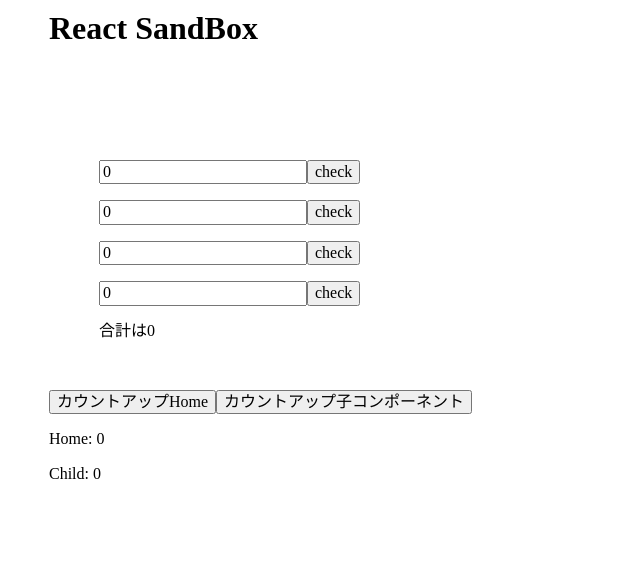
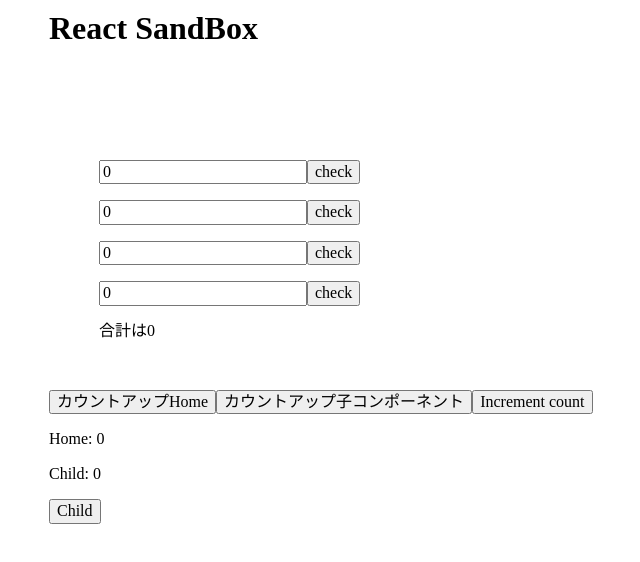
Before and after one commit to ryokatsuse/react-sandbox, a React (Create React App) app: page / in a window 1280 px wide. Shown: the top 562 px of the page, without its empty margins (37-677 px from the left). Built offline with nearby package versions, Linux system fonts and the light colour scheme.

Commit message:
feat: 子コンポーネントでメモ化しても親側で最適化されていないので不要なレンダリングが走る例を追加

```diff
--- /dev/null
+++ b/src/components/memoSample/ChildItem2.tsx
@@ -0,0 +1,12 @@
+import React, { VFC } from 'react';
+
+type Props = {
+  handleClick: () => void
+}
+
+const Child: VFC<Props> = props => {
+  console.log("render Child");
+  return <button onClick={props.handleClick}>Child</button>;
+};
+
+export const ChildItem2 =  React.memo(Child)
--- a/src/pages/Home.tsx
+++ b/src/pages/Home.tsx
@@ -1,18 +1,29 @@
 import React, { VFC, useState } from 'react';
 import { SampleReducer } from '../components/sampleReducer/SampleReducer';
-import { ChildItem } from '../components/memoSample/Child';
+import { ChildItem } from '../components/memoSample/ChildItem';
+import { ChildItem2 } from '../components/memoSample/ChildItem2';
 
 export const Home: VFC = () => {
   console.log('render Home')
   const [count1, setCount1] = useState(0)
   const [count2, setCount2] = useState(0)
+  const [count3, setCount3] = useState(0)
+
+  // いくら子コンポーネントでメモ化しても関数はコンポーネントが再レンダリングされる度に再生成される
+  // ここでは関数の内容が同じでも前のhandleClickとは異なるオブジェクトとなり等価ではなくなる
+  // 結果として再レンダリングされてしまう
+  const handleClick = () => {
+    console.log('click')
+  }
   return (
     <>
       <SampleReducer />
       <button onClick={() => setCount1(count1 + 1)}>カウントアップHome</button>
       <button onClick={() => setCount2(count2 + 1)}>カウントアップ子コンポーネント</button>
+      <button onClick={() => setCount3(count3 + 1)}>Increment count</button>
       <p>Home: {count1}</p>
       <ChildItem count={count2} />
+      <ChildItem2 handleClick={handleClick} />
     </>
   )
 }
```
Also changed, not shown: src/components/memoSample/ChildItem.tsx (renamed from src/components/memoSample/Child.tsx).
